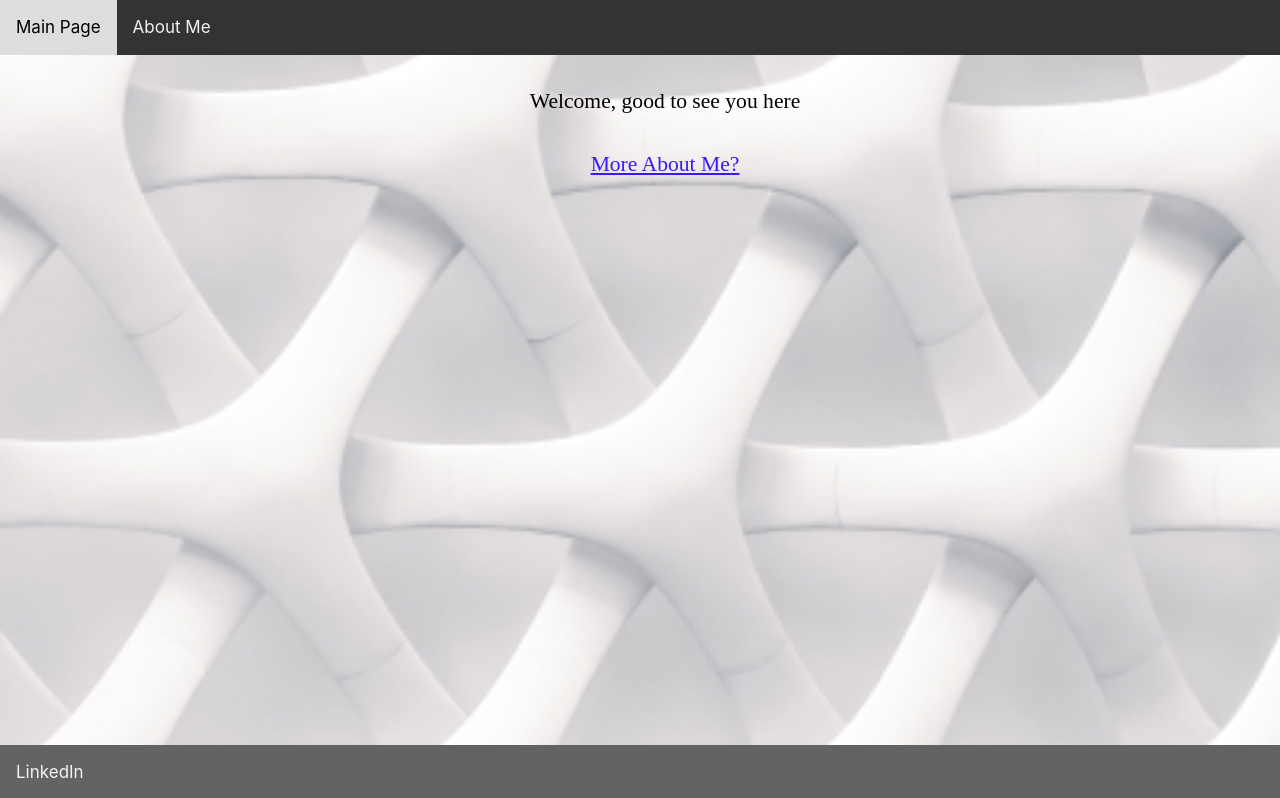
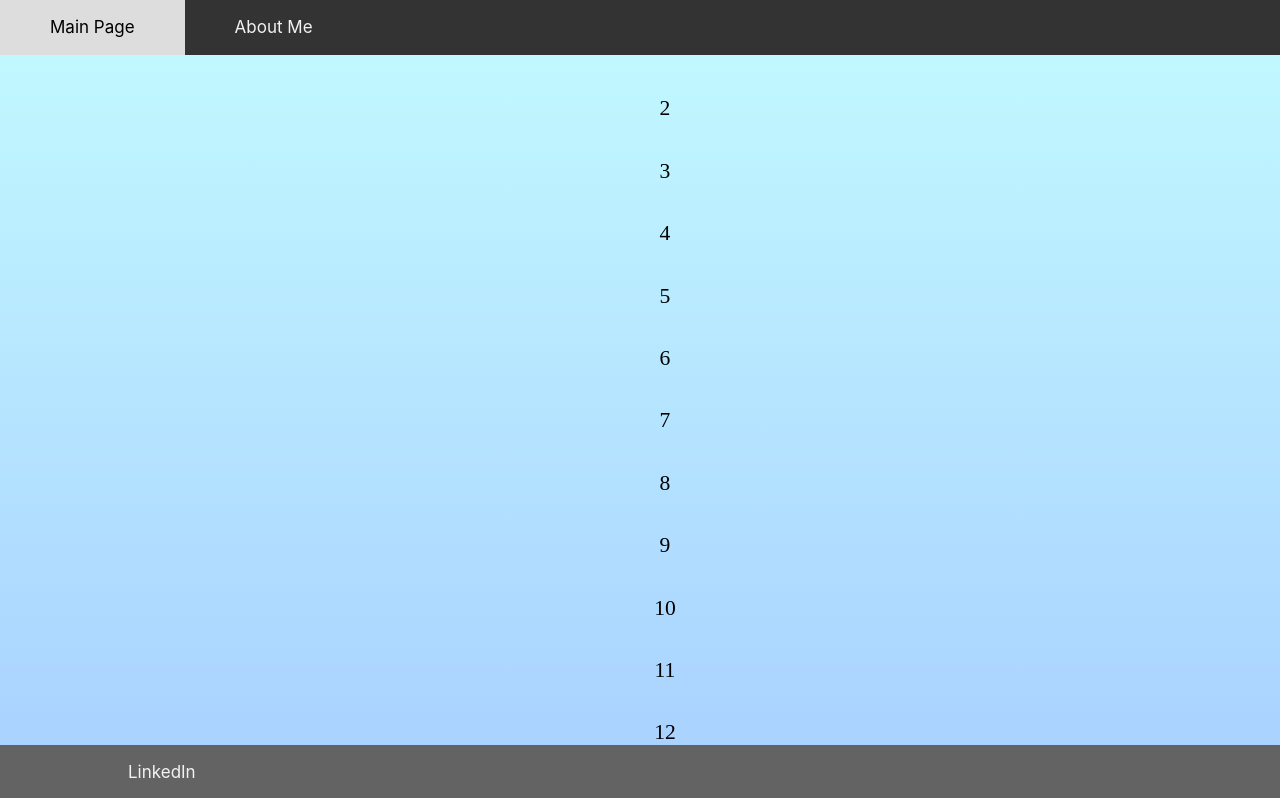
Before and after one commit to ZextaSilver/nextTestGround, a Next.js app: page / in a window 1280 px wide. Shown: the top 798 px of the page. Built offline with nearby package versions, Linux system fonts and the light colour scheme.

Commit message:
changed background

```diff
--- a/components/layout.js
+++ b/components/layout.js
@@ -9,71 +9,26 @@ export const siteTitle = '| Bowen Zhao';
 
 export default function Layout({ children, home }) {
   return (
-    <div className={styles.container}>
+    <>
       <Head>
         <link rel="icon" href="../images/kirby.png" />
       </Head>
-      <div className = {styles.topnav}>
+
+      <header className={styles.header}>
         <Link href = "/">Main Page</Link>
         <Link href = "/posts/aboutMe">About Me</Link>
-      </div>
-      {/* <Head>
-        <link rel="icon" href="/favicon.ico" />
-        <meta
-          name="description"
-          content="Learn how to build a personal website using Next.js"
-        />
-        <meta
-          property="og:image"
-          content={`https://og-image.vercel.app/${encodeURI(
-            siteTitle,
-          )}.png?theme=light&md=0&fontSize=75px&images=https%3A%2F%2Fassets.vercel.com%2Fimage%2Fupload%2Ffront%2Fassets%2Fdesign%2Fnextjs-black-logo.svg`}
-        />
-        <meta name="og:title" content={siteTitle} />
-        <meta name="twitter:card" content="summary_large_image" />
-      </Head>
-      <header className={styles.header}>
-        {home ? (
-          <>
-            <Image
-              priority
-              src="/images/profile.jpg"
-              className={utilStyles.borderCircle}
-              height={144}
-              width={144}
-              alt=""
-            />
-            <h1 className={utilStyles.heading2Xl}>{name}</h1>
-          </>
-        ) : (
-          <>
-            <Link href="/">
-              <Image
-                priority
-                src="/images/profile.jpg"
-                className={utilStyles.borderCircle}
-                height={108}
-                width={108}
-                alt=""
-              />
-            </Link>
-            <h2 className={utilStyles.headingLg}>
-              <Link href="/" className={utilStyles.colorInherit}>
-                {name}
-              </Link>
-            </h2>
-          </>
-        )}
-      </header> */}
+      </header>
+
       <main>{children}</main>
       {!home && (
         <div className={styles.backToHome}>
           <Link href = "/"> ← Back to home</Link>
         </div>
       )}
-      <div className = {styles.botnav}>
+
+      <footer className = {styles.footer}>
         <Link href = "https://www.linkedin.com/in/bowen-zhao-656743218/">LinkedIn</Link>
-      </div>
-    </div>
+      </footer>
+    </>
   );
 }
--- a/components/layout.module.css
+++ b/components/layout.module.css
@@ -1,39 +1,31 @@
-.container{
-	/* max-width: 36rem; */
-	/* padding: 0 1rem; */
-	/* margin: 3rem auto 6rem; */
+
+.header{
+	background-color: #333;
+	overflow: hidden;
+	position: fixed;
+	top: 0;
+	width: 100%;
 }
 
-.header{
-	display: flex;
-	flex-direction: column;
-	align-items: center;
+.header a{
+	float: left;
+	color: #f2f2f2;
+	text-align: center;
+	padding: 14px 50px;
+	text-decoration: none;
+	font-size: 17px;
+}
+
+.header a:hover{
+	background-color: #ddd;
+	color: black;
 }
 
 .backToHome{
 	margin: 3rem 0 0;
 }
 
-.topnav{
-	background-color: #333;
-	overflow: hidden;
-}
-
-.topnav a {
-	float: left;
-	color: #f2f2f2;
-	text-align: center;
-	padding: 14px 16px;
-	text-decoration: none;
-	font-size: 17px;
-}
-
-.topnav a:hover{
-	background-color: #ddd;
-	color: black;
-}
-
-.botnav{
+.footer{
 	position: fixed;
 	bottom: 0;
 	width: 100%;
@@ -42,16 +34,16 @@
 	text-align: center;
 }
 
-.botnav a {
+.footer a {
 	float: left;
 	color: #f2f2f2;
 	text-align: center;
-	padding: 14px 16px;
+	padding: 14px 10%;
 	text-decoration: none;
 	font-size: 17px;
 }
 
-.botnav a:hover{
+.footer a:hover{
 	background-color: #ddd;
 	color: black;
 }
--- a/pages/index.js
+++ b/pages/index.js
@@ -13,11 +13,52 @@ export default function Home() {
         </Head>
         <section className = {utilStyles.headingMd}>
           <p>
-            Welcome, good to see you here
+            1
+          </p>
+          <p>
+            2
+          </p>
+          <p>
+            3
+          </p>
+          <p>
+            4
+          </p>
+          <p>
+            5
+          </p>
+          <p>
+            6
+          </p>
+          <p>
+            7
+          </p>
+          <p>
+            8
+          </p>
+          <p>
+            9
+          </p>
+          <p>
+            10
+          </p>
+          <p>
+            11
+          </p>
+          <p>
+            12
           </p>
           <p>
             <Link href = "/posts/aboutMe">More About Me?</Link>
           </p>
+          <p>
+            13
+          </p>
+          <p>
+            14
+          </p>
+
+
         </section>
       </div>
     </Layout>
--- a/styles/globals.css
+++ b/styles/globals.css
@@ -6,8 +6,14 @@ body {
     Oxygen, Ubuntu, Cantarell, Fira Sans, Droid Sans, Helvetica Neue, sans-serif;
   line-height: 1.6;
   font-size: 18px;
-  background-image: url(../public/images/profile.jpg);
-  background-size: cover;
+
+  background-image: -moz-linear-gradient(180deg, rgb(194, 249, 255), rgb(163, 200, 255));
+  background-image: -webkit-linear-gradient(180deg, rgb(194, 249, 255), rgb(163, 200, 255));
+  background-image: linear-gradient(180deg, rgb(194, 249, 255), rgb(163, 200, 255));
+
+  background-size: contain;
+  background-position: fixed;
+  position: relative;
 
 }
 
```
Also changed, not shown: public/images/kirbybackground.png (added).
